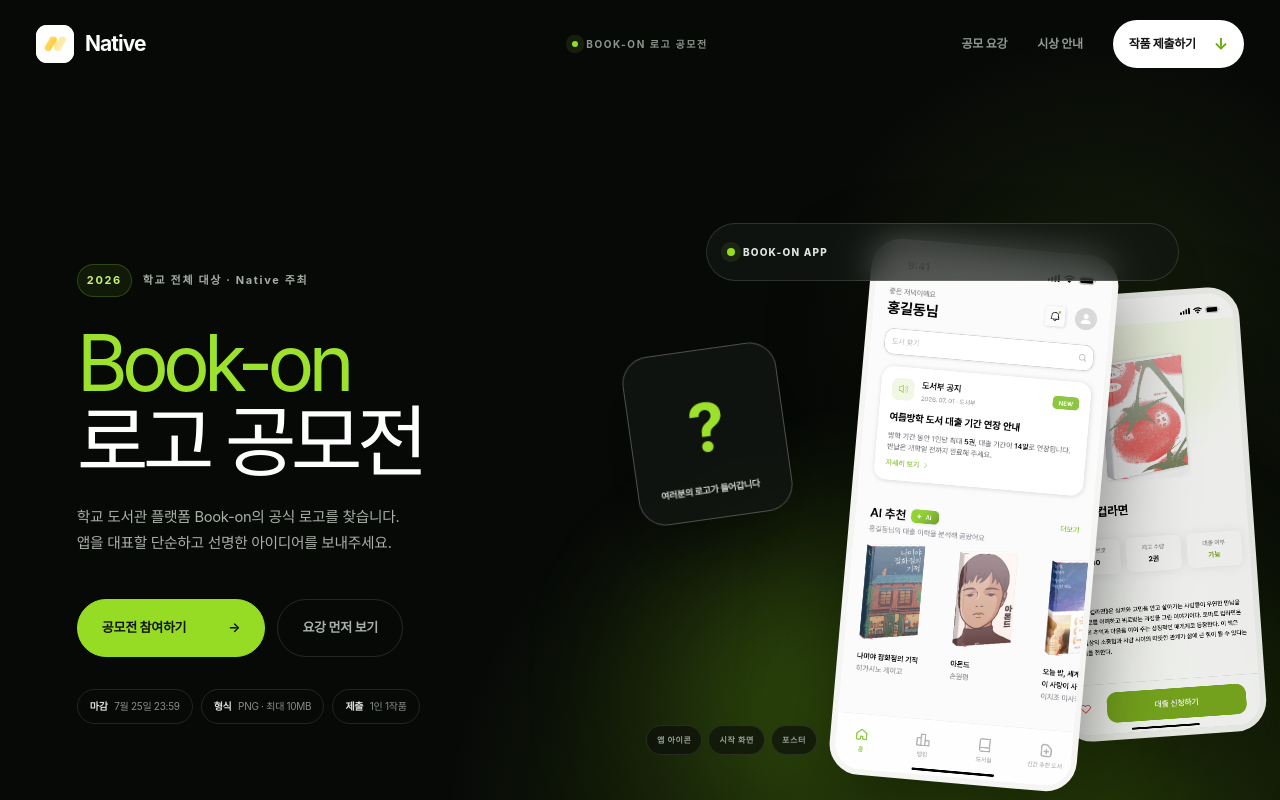
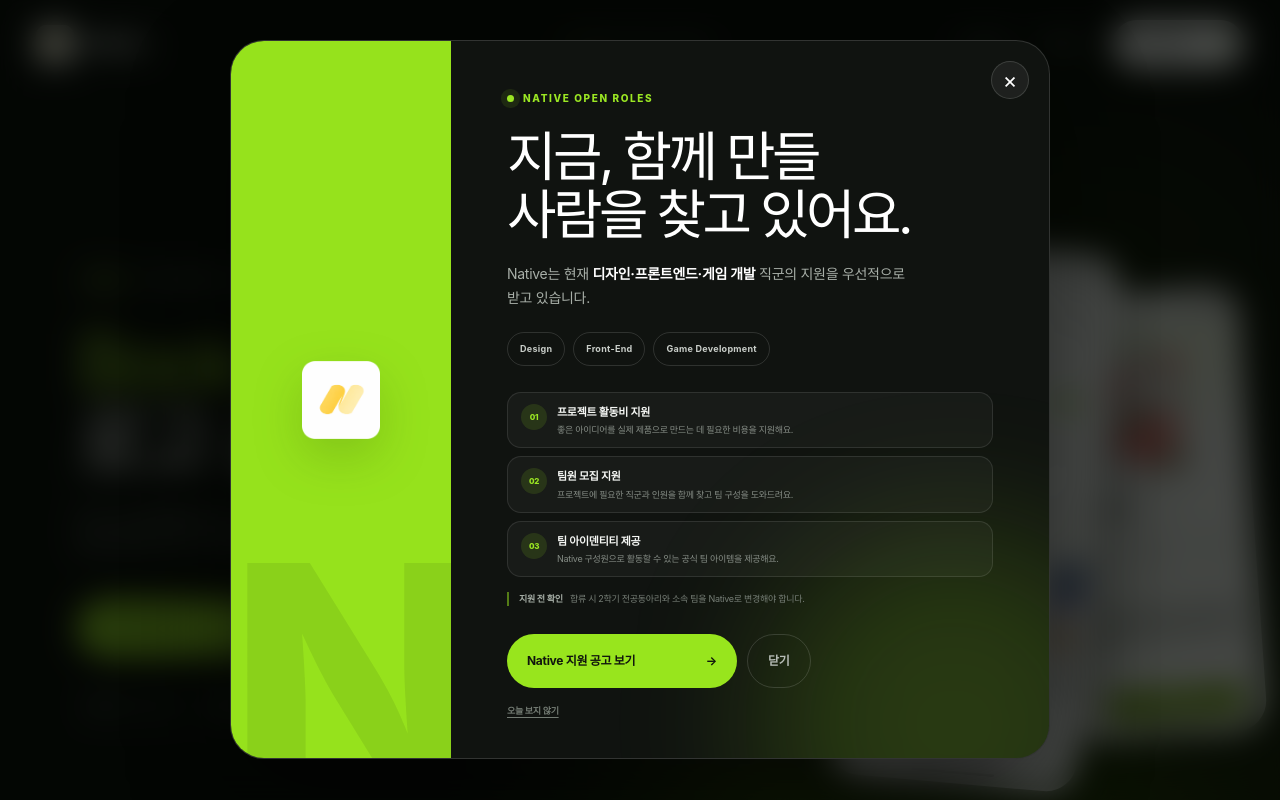
Before and after one commit to team-native/native-official-web, a Next.js app: page /book-on-logo-contest in a window 1280 px wide. Shown: the top 800 px of the page. Built offline with nearby package versions, Linux system fonts and the light colour scheme.

Commit message:
feat: add contest recruitment notice

```diff
--- a/app/book-on-logo-contest/contest.css
+++ b/app/book-on-logo-contest/contest.css
@@ -368,3 +368,81 @@
   .hero-phone-detail { right: -58px; bottom: 33px; width: 172px; height: 373px; }
   .hero-usage { left: 7px; bottom: 18px; }
 }
+
+/* Contest entry recruitment notice */
+.recruit-popup-backdrop {
+  position: fixed;
+  z-index: 1000;
+  inset: 0;
+  padding: 24px;
+  display: grid;
+  place-items: center;
+  background: rgba(4, 6, 4, .72);
+  backdrop-filter: blur(16px);
+  animation: recruit-backdrop-in .3s ease both;
+}
+.recruit-popup {
+  position: relative;
+  width: min(820px, 100%);
+  overflow: hidden;
+  display: grid;
+  grid-template-columns: 220px minmax(0, 1fr);
+  border: 1px solid rgba(255,255,255,.14);
+  border-radius: 34px;
+  background: #101310;
+  color: #fff;
+  box-shadow: 0 35px 100px rgba(0,0,0,.48);
+  animation: recruit-popup-in .42s cubic-bezier(.2,.8,.2,1) both;
+}
+.recruit-popup::before { content: ""; position: absolute; inset: auto -100px -160px auto; width: 390px; height: 390px; border-radius: 50%; background: rgba(151,229,28,.18); filter: blur(70px); pointer-events: none; }
+.recruit-popup-close { position: absolute; z-index: 3; top: 20px; right: 20px; width: 38px; height: 38px; border: 1px solid rgba(255,255,255,.14); border-radius: 50%; background: rgba(255,255,255,.06); color: #fff; font-size: 22px; line-height: 1; cursor: pointer; transition: .2s ease; }
+.recruit-popup-close:hover { border-color: rgba(255,255,255,.3); background: rgba(255,255,255,.12); transform: rotate(5deg); }
+.recruit-popup-mark { position: relative; grid-row: 1 / 3; min-height: 610px; overflow: hidden; display: grid; place-items: center; background: #96e21c; }
+.recruit-popup-mark::before { content: "N"; position: absolute; right: -30px; bottom: -90px; color: rgba(11,16,8,.08); font-size: 330px; font-weight: 850; line-height: 1; }
+.recruit-popup-mark > img { position: relative !important; width: 78px !important; height: 78px !important; object-fit: contain; filter: drop-shadow(0 18px 24px rgba(48,78,5,.2)); }
+.recruit-popup-copy { position: relative; z-index: 1; padding: 50px 56px 28px; }
+.recruit-popup-copy > small { display: flex; align-items: center; gap: 9px; color: #9be723; font-size: 10px; font-weight: 800; letter-spacing: .16em; }
+.recruit-popup-copy > small i { width: 7px; height: 7px; border-radius: 50%; background: #9be723; box-shadow: 0 0 0 6px rgba(155,231,35,.1); }
+.recruit-popup-copy h2 { margin: 22px 0 18px; font-size: clamp(38px, 4.2vw, 54px); line-height: 1.08; letter-spacing: -.065em; }
+.recruit-popup-copy p { max-width: 420px; margin: 0; color: #a8afa8; font-size: 14px; line-height: 1.72; }
+.recruit-popup-copy p b { color: #fff; font-weight: 700; }
+.recruit-popup-roles { margin-top: 22px; display: flex; flex-wrap: wrap; gap: 8px; }
+.recruit-popup-roles span { padding: 9px 12px; border: 1px solid rgba(255,255,255,.13); border-radius: 999px; color: #c9cec9; font-size: 9px; font-weight: 750; letter-spacing: .03em; }
+.recruit-popup-benefits { margin-top: 26px; display: grid; gap: 8px; }
+.recruit-popup-benefits > div { padding: 11px 13px; display: grid; grid-template-columns: 26px 1fr; gap: 10px; align-items: start; border: 1px solid rgba(255,255,255,.1); border-radius: 14px; background: rgba(255,255,255,.035); }
+.recruit-popup-benefits i { width: 26px; height: 26px; display: grid; place-items: center; border-radius: 50%; background: rgba(151,229,28,.13); color: #9be723; font-size: 8px; font-style: normal; font-weight: 850; }
+.recruit-popup-benefits span { display: grid; gap: 3px; }
+.recruit-popup-benefits b { color: #f5f7f4; font-size: 11px; }
+.recruit-popup-benefits small { color: #858c85; font-size: 9px; line-height: 1.45; }
+.recruit-popup-notice { margin-top: 15px !important; padding-left: 10px; border-left: 2px solid rgba(151,229,28,.5); color: #777f77 !important; font-size: 9px !important; line-height: 1.55 !important; }
+.recruit-popup-notice b { margin-right: 5px; color: #a5ada5 !important; }
+.recruit-popup-actions { position: relative; z-index: 2; grid-column: 2; padding: 0 56px 36px; display: flex; flex-wrap: wrap; align-items: center; gap: 10px; }
+.recruit-popup-actions a, .recruit-popup-actions button { height: 54px; padding: 0 20px; display: flex; align-items: center; justify-content: center; border-radius: 999px; font-size: 12px; font-weight: 750; cursor: pointer; transition: transform .22s ease, background .22s ease; }
+.recruit-popup-actions a { min-width: 230px; justify-content: space-between; background: #98e51d; color: #10150d; }
+.recruit-popup-actions a:hover { transform: translateY(-3px); }
+.recruit-popup-actions button { border: 1px solid rgba(255,255,255,.14); background: transparent; color: #b8beb8; }
+.recruit-popup-actions button:hover { background: rgba(255,255,255,.07); transform: translateY(-3px); }
+.recruit-popup-actions .recruit-popup-today { width: 100%; height: 24px; padding: 0; justify-content: flex-start; border: 0; border-radius: 0; color: #737b73; font-size: 9px; font-weight: 650; text-decoration: underline; text-underline-offset: 3px; }
+.recruit-popup-actions .recruit-popup-today:hover { background: transparent; color: #b7beb7; transform: none; }
+@keyframes recruit-backdrop-in { from { opacity: 0; } to { opacity: 1; } }
+@keyframes recruit-popup-in { from { opacity: 0; transform: translateY(24px) scale(.97); } to { opacity: 1; transform: translateY(0) scale(1); } }
+
+@media (max-width: 700px) {
+  .recruit-popup-backdrop { padding: 16px; }
+  .recruit-popup { grid-template-columns: 1fr; border-radius: 26px; }
+  .recruit-popup-mark { grid-row: auto; min-height: 116px; }
+  .recruit-popup-mark::before { right: -10px; bottom: -96px; font-size: 210px; }
+  .recruit-popup-mark > img { width: 58px !important; height: 58px !important; }
+  .recruit-popup-copy { padding: 34px 26px 24px; }
+  .recruit-popup-copy h2 { margin-block: 18px; font-size: 38px; }
+  .recruit-popup-copy p { font-size: 12px; }
+  .recruit-popup-roles { margin-top: 20px; }
+  .recruit-popup-actions { grid-column: 1; padding: 0 26px 30px; align-items: stretch; flex-direction: column; }
+  .recruit-popup-actions a, .recruit-popup-actions button { width: 100%; }
+  .recruit-popup-actions .recruit-popup-today { align-items: center; justify-content: center; }
+  .recruit-popup-close { top: 14px; right: 14px; border-color: rgba(0,0,0,.14); background: rgba(0,0,0,.08); color: #17200e; }
+}
+
+@media (prefers-reduced-motion: reduce) {
+  .recruit-popup-backdrop, .recruit-popup { animation: none; }
+}
--- a/app/book-on-logo-contest/page.tsx
+++ b/app/book-on-logo-contest/page.tsx
@@ -38,10 +38,35 @@
   const [busy, setBusy] = useState(false);
   const [error, setError] = useState("");
   const [complete, setComplete] = useState(false);
+  const [showRecruitPopup, setShowRecruitPopup] = useState(false);
 
   useEffect(() => () => { if (preview) URL.revokeObjectURL(preview); }, [preview]);
+  useEffect(() => {
+    const today = new Date().toLocaleDateString("en-CA");
+    if (window.localStorage.getItem("native-recruit-popup-hidden-date") !== today) setShowRecruitPopup(true);
+  }, []);
+  useEffect(() => {
+    if (!showRecruitPopup) return;
+    const previousOverflow = document.body.style.overflow;
+    const closeOnEscape = (event: KeyboardEvent) => { if (event.key === "Escape") dismissRecruitPopup(); };
+    document.body.style.overflow = "hidden";
+    window.addEventListener("keydown", closeOnEscape);
+    return () => {
+      document.body.style.overflow = previousOverflow;
+      window.removeEventListener("keydown", closeOnEscape);
+    };
+  }, [showRecruitPopup]);
 
   const studentInfo = useMemo(() => [value.grade, value.classNumber, value.studentNumber].filter(Boolean).join(" · "), [value]);
+
+  const dismissRecruitPopup = () => {
+    setShowRecruitPopup(false);
+  };
+
+  const hideRecruitPopupToday = () => {
+    window.localStorage.setItem("native-recruit-popup-hidden-date", new Date().toLocaleDateString("en-CA"));
+    setShowRecruitPopup(false);
+  };
 
   const update = (key: keyof FormValue, next: string) => {
     setValue((current) => ({ ...current, [key]: next }));
@@ -127,6 +152,31 @@
 
   return (
     <main className="contest-page">
+      {showRecruitPopup && (
+        <div className="recruit-popup-backdrop" role="presentation">
+          <section className="recruit-popup" role="dialog" aria-modal="true" aria-labelledby="recruit-popup-title">
+            <button className="recruit-popup-close" type="button" onClick={dismissRecruitPopup} aria-label="채용 안내 닫기">×</button>
+            <div className="recruit-popup-mark" aria-hidden="true"><Image src="/native-logo.png" alt="" fill sizes="64px" unoptimized /></div>
+            <div className="recruit-popup-copy">
+              <small><i /> NATIVE OPEN ROLES</small>
+              <h2 id="recruit-popup-title">지금, 함께 만들<br />사람을 찾고 있어요.</h2>
+              <p>Native는 현재 <b>디자인·프론트엔드·게임 개발</b> 직군의 지원을 우선적으로 받고 있습니다.</p>
+              <div className="recruit-popup-roles" aria-label="우선 모집 직군"><span>Design</span><span>Front-End</span><span>Game Development</span></div>
+              <div className="recruit-popup-benefits" aria-label="Native 활동 혜택">
+                <div><i>01</i><span><b>프로젝트 활동비 지원</b><small>좋은 아이디어를 실제 제품으로 만드는 데 필요한 비용을 지원해요.</small></span></div>
+                <div><i>02</i><span><b>팀원 모집 지원</b><small>프로젝트에 필요한 직군과 인원을 함께 찾고 팀 구성을 도와드려요.</small></span></div>
+                <div><i>03</i><span><b>팀 아이덴티티 제공</b><small>Native 구성원으로 활동할 수 있는 공식 팀 아이템을 제공해요.</small></span></div>
+              </div>
+              <p className="recruit-popup-notice"><b>지원 전 확인</b> 합류 시 2학기 전공동아리와 소속 팀을 Native로 변경해야 합니다.</p>
+            </div>
+            <div className="recruit-popup-actions">
+              <a href="/#recruit" onClick={dismissRecruitPopup}>Native 지원 공고 보기 <span>→</span></a>
+              <button type="button" onClick={dismissRecruitPopup}>닫기</button>
+              <button className="recruit-popup-today" type="button" onClick={hideRecruitPopupToday}>오늘 보지 않기</button>
+            </div>
+          </section>
+        </div>
+      )}
       <header className="contest-header">
         <a className="contest-brand" href="/" aria-label="Native 홈페이지"><span><Image src="/native-logo.png" alt="" fill sizes="36px" unoptimized /></span><b>Native</b></a>
         <div className="contest-header-label"><i /> BOOK-ON 로고 공모전</div>
@@ -142,7 +192,6 @@
           <div className="contest-hero-facts"><span><b>마감</b> 7월 25일 23:59</span><span><b>형식</b> PNG · 최대 10MB</span><span><b>제출</b> 1인 1작품</span></div>
         </div>
         <div className="contest-hero-product">
-          <div className="hero-product-head"><span><i /> BOOK-ON APP</span></div>
           <div className="hero-logo-placeholder"><strong>?</strong><b>여러분의 로고가 들어갑니다</b></div>
           <div className="hero-phone hero-phone-home"><Image src="/book-on.png" alt="Book-on 홈 화면" fill sizes="260px" unoptimized /></div>
           <div className="hero-phone hero-phone-detail"><Image src="/bookon-detail.png" alt="Book-on 도서 상세 화면" fill sizes="220px" unoptimized /></div>
```
